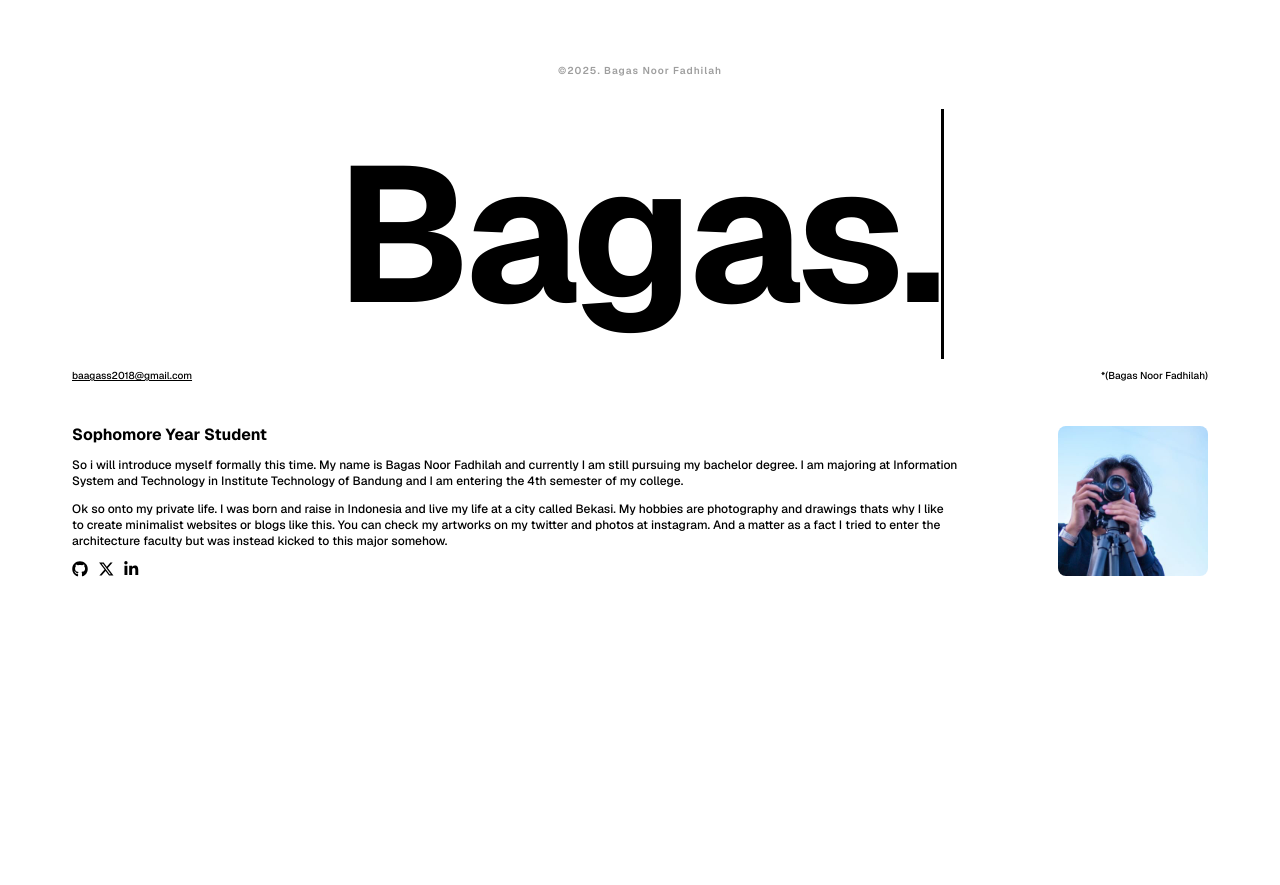
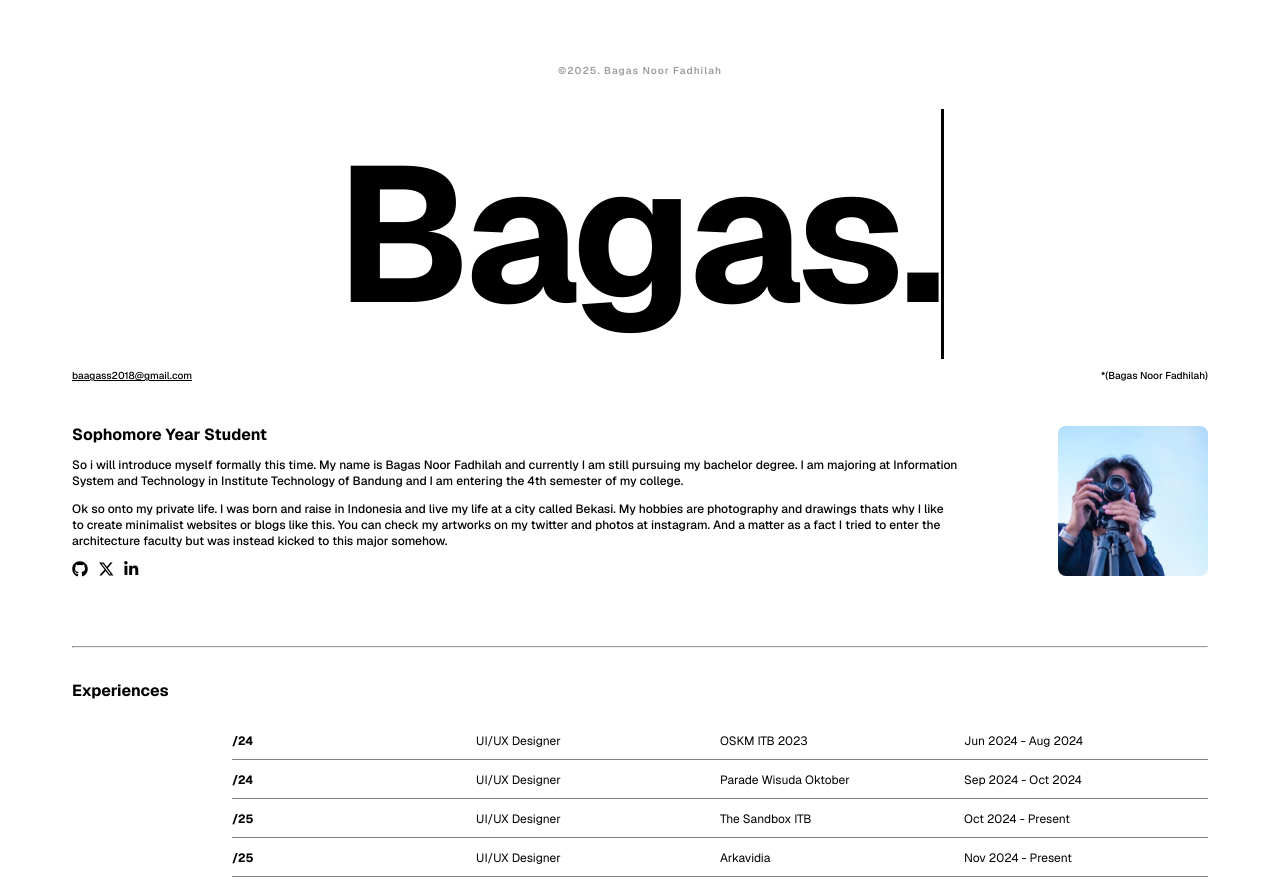
Before and after one commit to Elbiji/Day2-Training-ARC-18223115, a plain HTML site: page index.html in a window 1280 px wide. Before the commit the page ends 800 px from the top, so only its background shows below. Drawn offline with nearby package versions, Linux system fonts and the light colour scheme; grey boxes are pictures that could not be loaded.

Commit message:
feat: added experiences section

```diff
--- /dev/null
+++ b/experience.css
@@ -0,0 +1,37 @@
+.experience-section {
+    margin-top: 4rem;
+}
+
+.overview {
+    margin-top: 2rem;
+    margin-left: 10rem;
+}
+
+.overview-details {
+    border-bottom: 1px solid gray;
+}
+
+li {
+    width: 20vw;
+}
+
+.volunteer {
+    padding-left: 0;
+    align-items: center;
+    font-size: 12px;
+    list-style: none;
+    display: flex;
+    justify-content: space-between;
+    margin-bottom: 10px;
+    text-align: left;
+
+}
+
+.volunteer-year-desc {
+    font-weight: 700;
+}
+
+.experience-title {
+    margin-top: 2rem;
+    font-size: 16px;
+}
--- a/index.html
+++ b/index.html
@@ -7,6 +7,7 @@
     <meta charset="UTF-8">
     <link rel="stylesheet" href="style.css">
     <link rel="stylesheet" href="navbar.css">
+    <link rel="stylesheet" href="experience.css">
     <meta name="viewport" content="width=device-width, initial-scale=1.0">
     <title>ARC Day 1</title>
 </head>
@@ -62,5 +63,77 @@
             <img class="profile-picture" src="IIgo1KmF_400x400.jpg">
         </div>
     </div>
+    <div class="experience-section">
+        <hr class="solid">
+        <h1 class="experience-title">
+            Experiences
+        </h1>
+        <div class="overview">
+            <div class="overview-details">
+                <ul class="volunteer">
+                    <li class="volunteer-year-desc">
+                        /24
+                    </li>
+                    <li>
+                        UI/UX Designer
+                    </li>
+                    <li>
+                        OSKM ITB 2023
+                    </li>
+                    <li>
+                        Jun 2024 - Aug 2024
+                    </li>
+                </ul>
+            </div>
+            <div class="overview-details">
+                <ul class="volunteer">
+                    <li class="volunteer-year-desc">
+                        /24
+                    </li>
+                    <li>
+                        UI/UX Designer
+                    </li>
+                    <li>
+                        Parade Wisuda Oktober
+                    </li>
+                    <li>
+                        Sep 2024 - Oct 2024
+                    </li>
+                </ul>
+            </div>
+            <div class="overview-details">
+                <ul class="volunteer">
+                    <li class="volunteer-year-desc">
+                        /25
+                    </li>
+                    <li>
+                        UI/UX Designer
+                    </li>
+                    <li>
+                        The Sandbox ITB
+                    </li>
+                    <li>
+                        Oct 2024 - Present
+                    </li>
+                </ul>
+            </div>
+            <div class="overview-details">
+                <ul class="volunteer">
+                    <li class="volunteer-year-desc">
+                        /25
+                    </li>
+                    <li>
+                        UI/UX Designer
+                    </li>
+                    <li>
+                        Arkavidia
+                    </li>
+                    <li>
+                        Nov 2024 - Present
+                    </li>
+                </ul>
+            </div>
+        </div>
+    </div>
 </body>
 </html>
--- a/style.css
+++ b/style.css
@@ -31,7 +31,7 @@ p {
     margin-inline: auto;
     overflow: hidden;
     border-right: 3px solid;
-    animation: typing 2s steps(15) , blink 1s step-end infinite;
+    animation: typing 2s steps(11) , blink 1s step-end infinite;
 }
 
 @keyframes typing {
@@ -40,7 +40,7 @@ p {
     }
 
     to {
-        width: 100%;
+        width: 55%;
     }
 }
 
```
